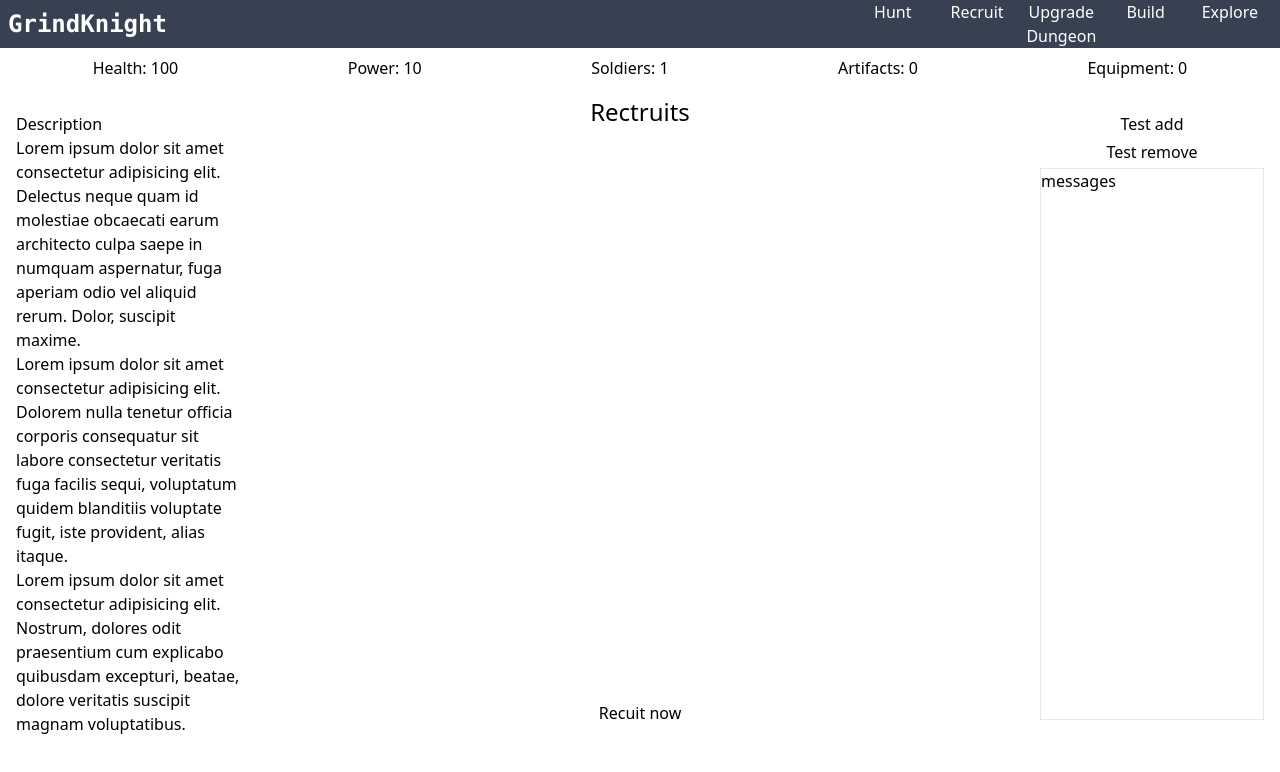
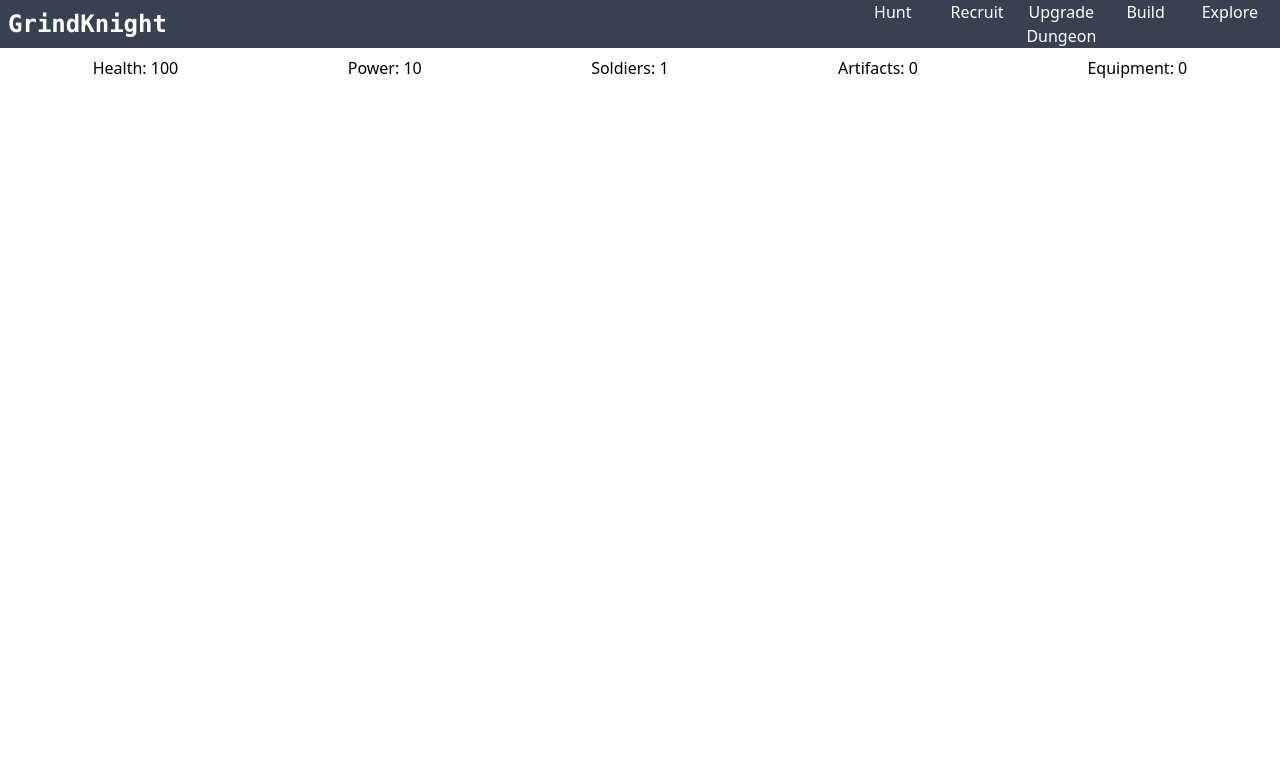
Before and after one commit to Mossey0/GrindKnight, a React (Vite) app: page / in a window 1280 px wide. Shown: the top 772 px of the page. Built offline with nearby package versions, Linux system fonts and the light colour scheme.

Commit message:
Features: added the ability to change the navigation on screen

```diff
--- a/src/Game.jsx
+++ b/src/Game.jsx
@@ -1,4 +1,4 @@
-import React, { useContext } from "react";
+import React from "react";
 import "./App.css";
 import GameContainer from "./GameContainer";
 import MenuNav from "./assets/MenuNav/MenuNav";
--- a/src/GameContainer.jsx
+++ b/src/GameContainer.jsx
@@ -1,23 +1,25 @@
-import React from "react";
+import React, { useContext } from "react";
 import SectionBlocks from "./assets/BuildBlocks/SectionBlocks";
 import MessageBox from "./assets/BuildBlocks/MessageBox";
 import DescriptionBlock from "./assets/BuildBlocks/DescriptionBlock";
 import HungtingGrounds from "./assets/FightSection/HungtingGrounds";
+import { GameContext } from "./GameContext";
 
 function GameContainer() {
+	const { currentNav } = useContext(GameContext);
 	return (
 		<div
 			className="flex flex-col flex-wrap gap-5 md:gap-0 w-full h-4/5 md:h-11/12"
 			id="game-container"
 		>
-			{true && (
+			{currentNav === "Recruit" && (
 				<>
 					<DescriptionBlock />
 					<SectionBlocks id={1} />
 					<MessageBox />
 				</>
 			)}
-			{false && (
+			{currentNav === "Hunt" && (
 				<>
 					<DescriptionBlock />
 					<HungtingGrounds />
--- a/src/GameContext.jsx
+++ b/src/GameContext.jsx
@@ -51,6 +51,7 @@ const GameProvider = ({ children }) => {
 			value={{
 				playerStats,
 				messageLog,
+				currentNav,
 				changeMessageLog,
 				changeNavigation,
 				changePlayerStats,
--- a/src/assets/MenuNav/MenuNavButtons.jsx
+++ b/src/assets/MenuNav/MenuNavButtons.jsx
@@ -1,11 +1,15 @@
-import React from "react";
+import React, { useContext } from "react";
+import { GameContext } from "../../GameContext";
 
 function MenuNavButtons({ name, id }) {
+	const { changeNavigation } = useContext(GameContext);
+
 	return (
 		<button
 			type="button"
 			className="hover:bg-slate-100 rounded-sm w-20 hover:text-black transition-all duration-300"
 			id={id}
+			onClick={() => changeNavigation(id)}
 		>
 			{name}
 		</button>
```
